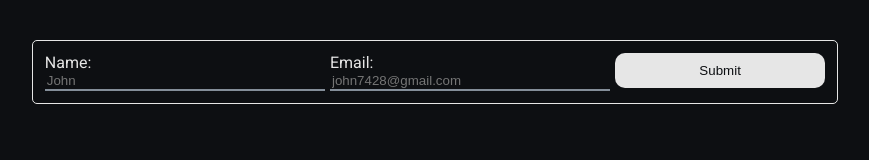
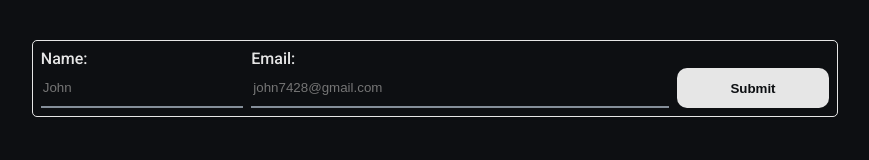
Before and after one commit to EccentricEmilio/practise-stuff, a plain HTML site: page css/pancake-form.html in a window 1280 px wide. Shown: the whole page, without its empty margins (205-1074 px from the left). Drawn offline with Linux system fonts and the light colour scheme.

Commit message:
Final touches

```diff
--- a/css/pancake-form.html
+++ b/css/pancake-form.html
@@ -22,17 +22,16 @@
       }
 
       .form {
-
         display: flex;
+        align-items: flex-end;
         flex-flow: row wrap;
-        gap: 5px;
+        gap: 8px;
 
         width: 90%;
         border: 0.5px solid #e6e6e6;
         border-radius: 5px;
-        padding: 12px;
+        padding: 8px;
         margin: 10px auto;
-
       }
 
       .form input {
@@ -44,35 +43,37 @@
         background-color: #0d0f12;
 
         width: 100%;
-
+        height: 2.5rem;
       }
 
-      .name, .email, .submit-button {
-        flex: 1 1 auto;
+      .form label {
+        font-weight: 500;
+      }
+
+      .name {
+        flex-grow: 1;
+        flex-basis: 120px;
+      }
+
+      .email {
+        flex-grow: 3;
+        flex-basis: 170px;
       }
 
       .name, .email {
         color: #e6e6e6;
-        flex-basis: 170px;
-      }
-
-      .name-input {
-
-      }
-
-      .email-input {
       }
 
       .submit-button {
-        flex-basis: 100px;
-        height: 35px;
+        flex-basis: 70px;
+        height: 2.5rem;
+        flex-grow: 1;
 
         background-color: #e6e6e6;
         color: #0d0f12;
         border: None;
         border-radius: 10px;
-
-
+        font-weight: bold;
       }
     </style>
   </head>
```
